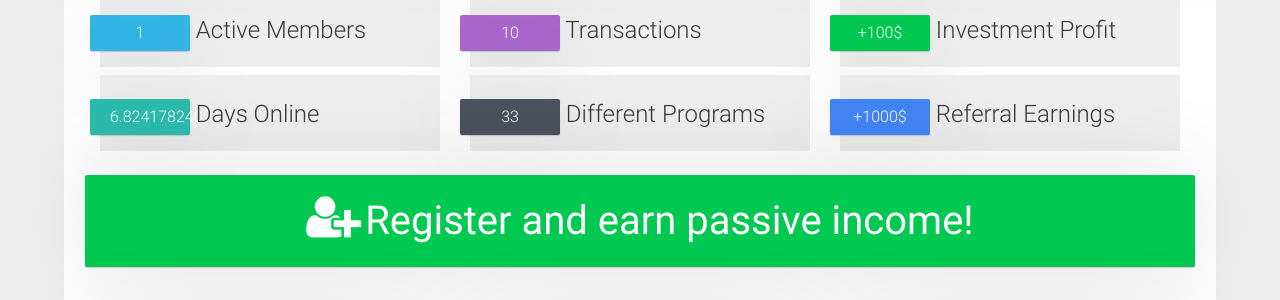
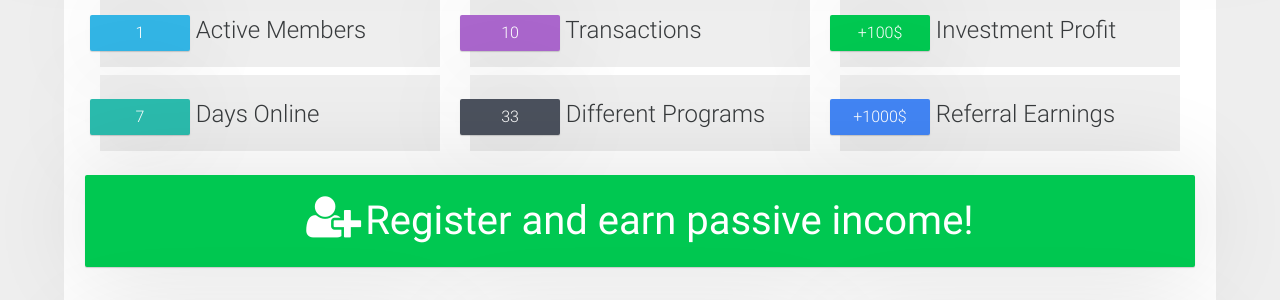
Before and after one commit to hm-gthb/hm-gthb.github.io, a Jekyll site: the page built from index.html, in a window 1280 px wide and 900 px high, scrolled down 315 px. Shown: the part 153-453 px from the top of the window. Built offline with Jekyll 4.4.1, drawn with Linux system fonts in a browser that asks for light colours; nearby versions of some CDN libraries.

Commit message:
Update _config.yml

```diff
--- a/_config.yml
+++ b/_config.yml
@@ -9,6 +9,6 @@ exclude: [wSERVEJEKYLL.bat, .gitignore, DRAFTS]
 active_members: 1
 transactions: 10
 profits: 100
-days_online: 6.8241782407407
+days_online: 7
 programs: 33
 ref_income: 1000
```
